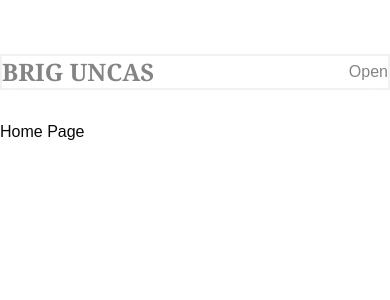
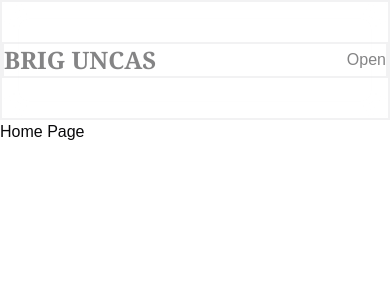
Before and after one commit to mmaustin/brig-uncas, a Next.js app in the folder uncas/: page / in a window 390 px wide. Shown: the top 300 px of the page. Built offline with nearby package versions, Linux system fonts and the light colour scheme.

Commit message:
Applied tailwind container property to both navbar components in the header component

```diff
--- a/uncas/components/display/Header.tsx
+++ b/uncas/components/display/Header.tsx
@@ -3,14 +3,14 @@ import Navbar from "./Navbar";
 
 const Header = () => {
   return (
-    <header className="flex justify-center items-center opacity-50 sticky top-0 backdrop-blur-md h-[120px] bg-white z-50">
-      <div className="container hidden md:flex items-center gap-8 rounded-full">
+    <header className="flex justify-center items-center opacity-50 sticky top-0 backdrop-blur-md h-[120px] bg-white z-50 border-2">
+      <div className="container hidden md:flex gap-8 rounded-full">
         <Navbar />
       </div>
-      <div className="md:hidden mt-6 md:mt-0 w-full flex justify-center items-center">
+      <div className="md:hidden w-full container">
         <MobileNav />
       </div>
     </header>
-  )
-}
+  );
+};
 export default Header;
```
